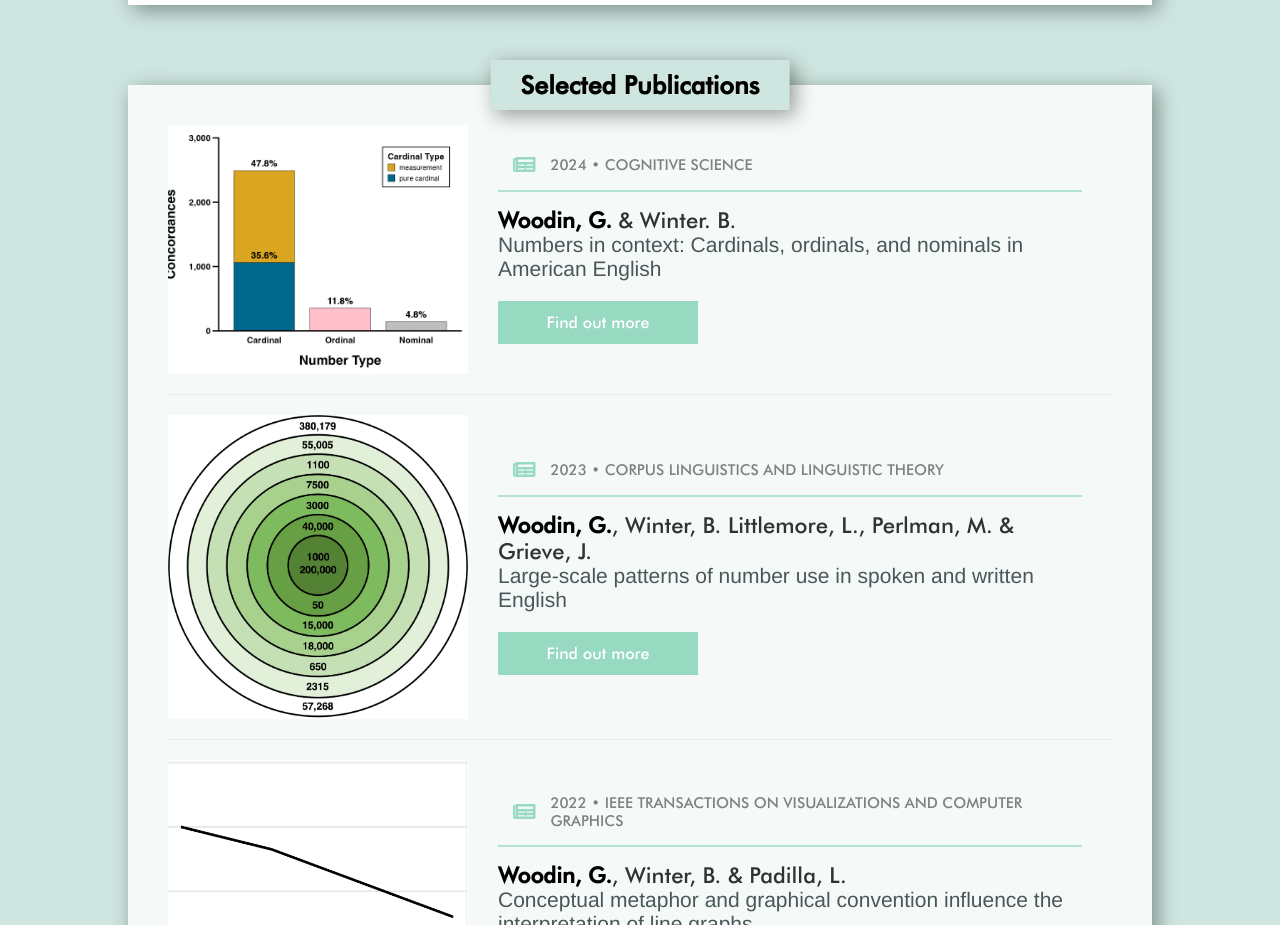
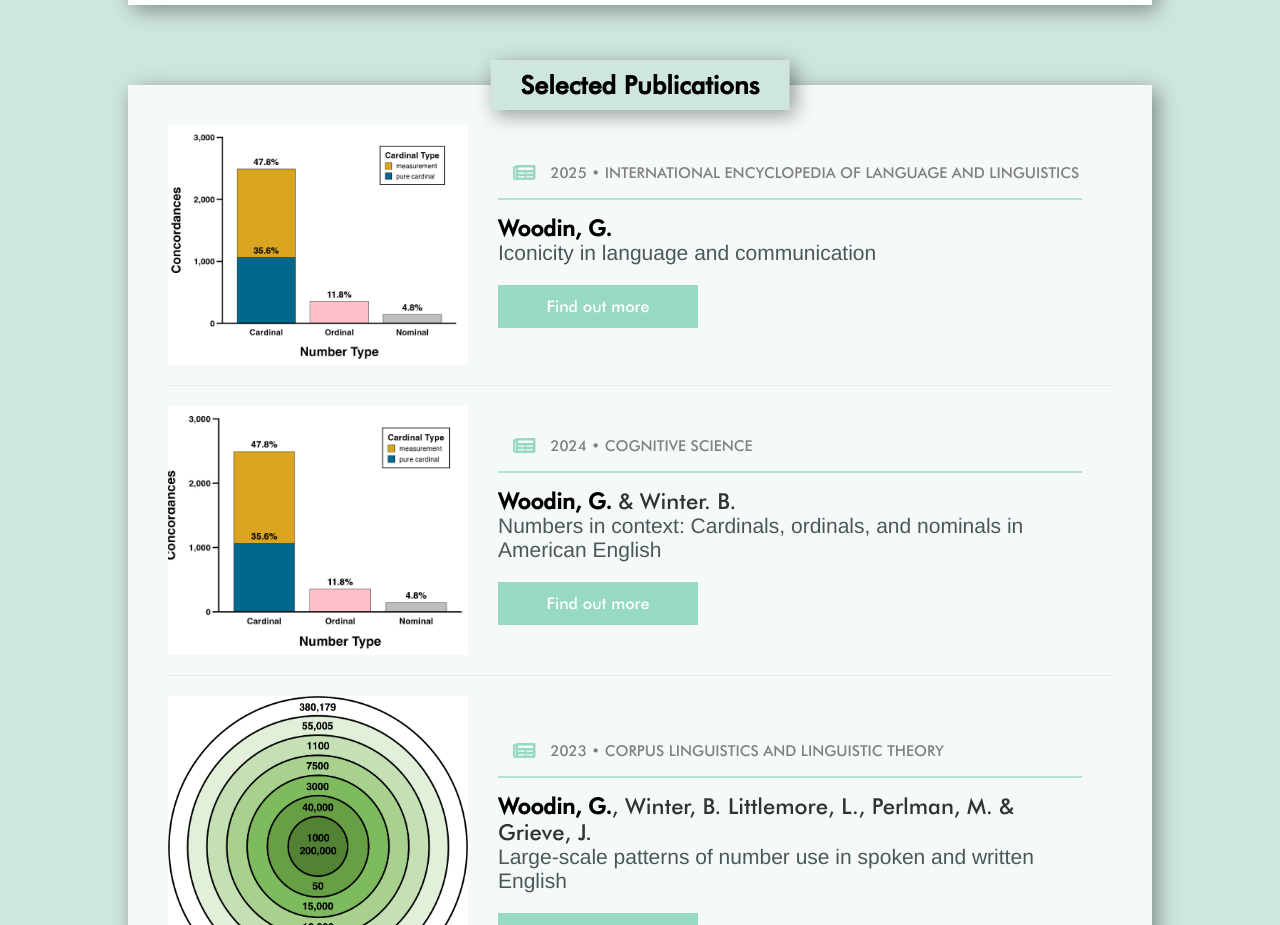
Before and after one commit to GregWoodin/gregwoodin.github.io, a plain HTML site: page index.html in a window 1280 px wide. Shown: the part 900-1825 px from the top of the page. Drawn offline with Linux system fonts and the light colour scheme.

Commit message:
Update index.html
added Woodin 2025 to selected pubs

```diff
--- a/index.html
+++ b/index.html
@@ -144,6 +144,21 @@
 
                     <!-- PASTE BELOW THIS LINE IF ADDING TO THE TOP -->
 
+                    <div class="publications__entry">
+                        <img src="assets/img/fig2.jpg" alt="" class="publications__img">
+                        <div class="publications__text">
+                            <div class="conferences__header">
+                                <i class="icon__content conferences__icon fas fa-newspaper"></i>
+                                <div class="conferences__info">2025 • International Encyclopedia of Language and Linguistics</div>
+                            </div>
+                            <h3><strong>Woodin, G.</strong></h3>
+                            <p>Iconicity in language and communication</p>
+                            <a href="https://onlinelibrary.wiley.com/doi/full/10.1111/cogs.13471" class="button publications__button">Find out more</a>
+                        </div>
+                        <p class="publications__expanded"> This chapter presents a definition of iconicity, highlighting its prevalence across broad swathes of communication, arguing that iconicity is fundamentally continuous and subjective. This chapter then explores the functions of iconicity, and closes with a discussion of the possible role of iconicity in the origins of languages, emphasizing the centrality of iconicity in our understanding of languages and their evolution.</p>
+                    </div>
+                    <hr class="publications__hr">
+
                      <div class="publications__entry">
                         <img src="assets/img/fig2.jpg" alt="" class="publications__img">
                         <div class="publications__text">
```
